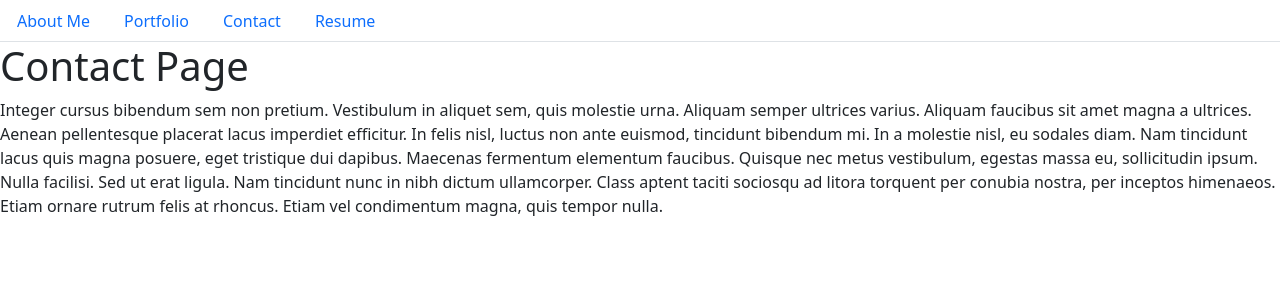
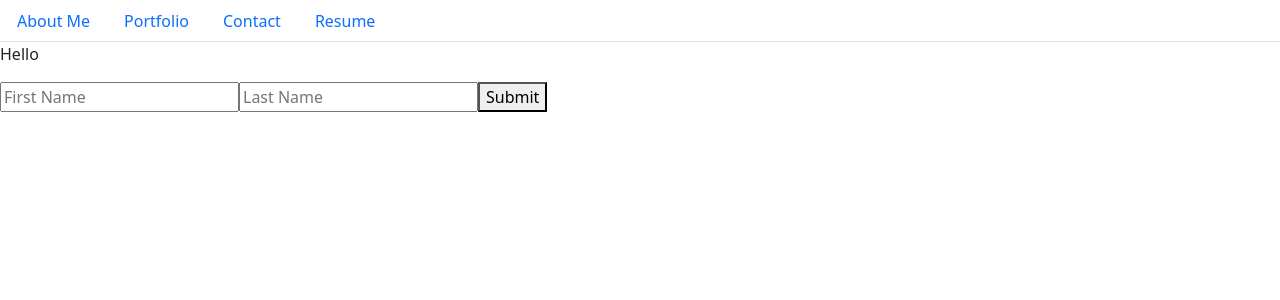
Before and after one commit to dhclarke99/react-portfolio, a React (Create React App) app: page / in a window 1280 px wide. Shown: the top 300 px of the page. Built offline with nearby package versions, Linux system fonts and the light colour scheme.

Commit message:
added form to contact tab

```diff
--- a/src/components/pages/Contact.js
+++ b/src/components/pages/Contact.js
@@ -1,22 +1,55 @@
-import React from 'react';
+import React, { useState } from 'react';
 
-export default function Contact() {
+
+function Contact() {
+  // Here we set two state variables for firstName and lastName using `useState`
+  const [firstName, setFirstName] = useState('');
+  const [lastName, setLastName] = useState('');
+
+  const handleInputChange = (e) => {
+    // Getting the value and name of the input which triggered the change
+    const { name, value } = e.target;
+
+    // Ternary statement that will call either setFirstName or setLastName based on what field the user is typing in
+    return name === 'firstName' ? setFirstName(value) : setLastName(value);
+  };
+
+  const handleFormSubmit = (e) => {
+    // Preventing the default behavior of the form submit (which is to refresh the page)
+    e.preventDefault();
+
+    // Alert the user their first and last name, clear the inputs
+    alert(`Hello ${firstName} ${lastName}`);
+    setFirstName('');
+    setLastName('');
+  };
+
   return (
     <div>
-      <h1>Contact Page</h1>
       <p>
-        Integer cursus bibendum sem non pretium. Vestibulum in aliquet sem, quis
-        molestie urna. Aliquam semper ultrices varius. Aliquam faucibus sit amet
-        magna a ultrices. Aenean pellentesque placerat lacus imperdiet
-        efficitur. In felis nisl, luctus non ante euismod, tincidunt bibendum
-        mi. In a molestie nisl, eu sodales diam. Nam tincidunt lacus quis magna
-        posuere, eget tristique dui dapibus. Maecenas fermentum elementum
-        faucibus. Quisque nec metus vestibulum, egestas massa eu, sollicitudin
-        ipsum. Nulla facilisi. Sed ut erat ligula. Nam tincidunt nunc in nibh
-        dictum ullamcorper. Class aptent taciti sociosqu ad litora torquent per
-        conubia nostra, per inceptos himenaeos. Etiam ornare rutrum felis at
-        rhoncus. Etiam vel condimentum magna, quis tempor nulla.
+        Hello {firstName} {lastName}
       </p>
+      <form className="form">
+        <input
+          value={firstName}
+          name="firstName"
+          onChange={handleInputChange}
+          type="text"
+          placeholder="First Name"
+        />
+        <input
+          value={lastName}
+          name="lastName"
+          onChange={handleInputChange}
+          type="text"
+          placeholder="Last Name"
+        />
+        <button type="button" onClick={handleFormSubmit}>
+          Submit
+        </button>
+      </form>
     </div>
   );
 }
+
+export default Contact;
```
